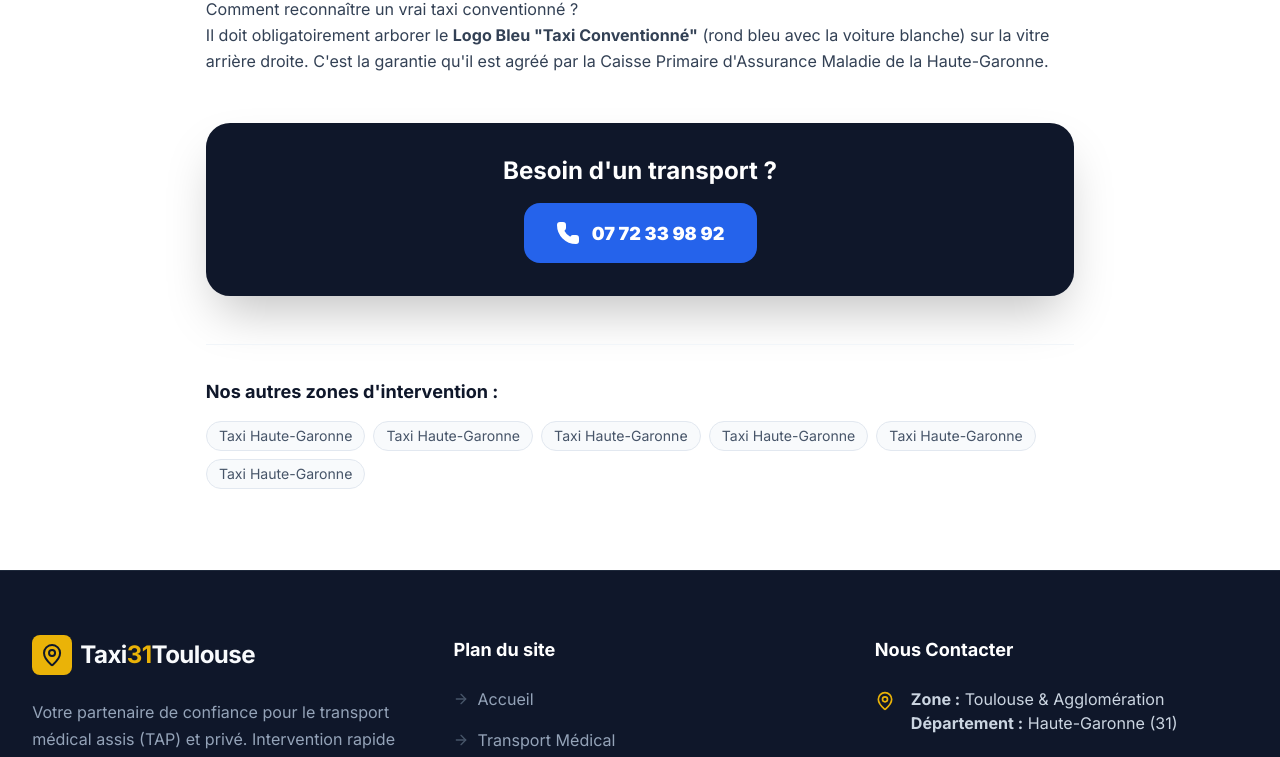
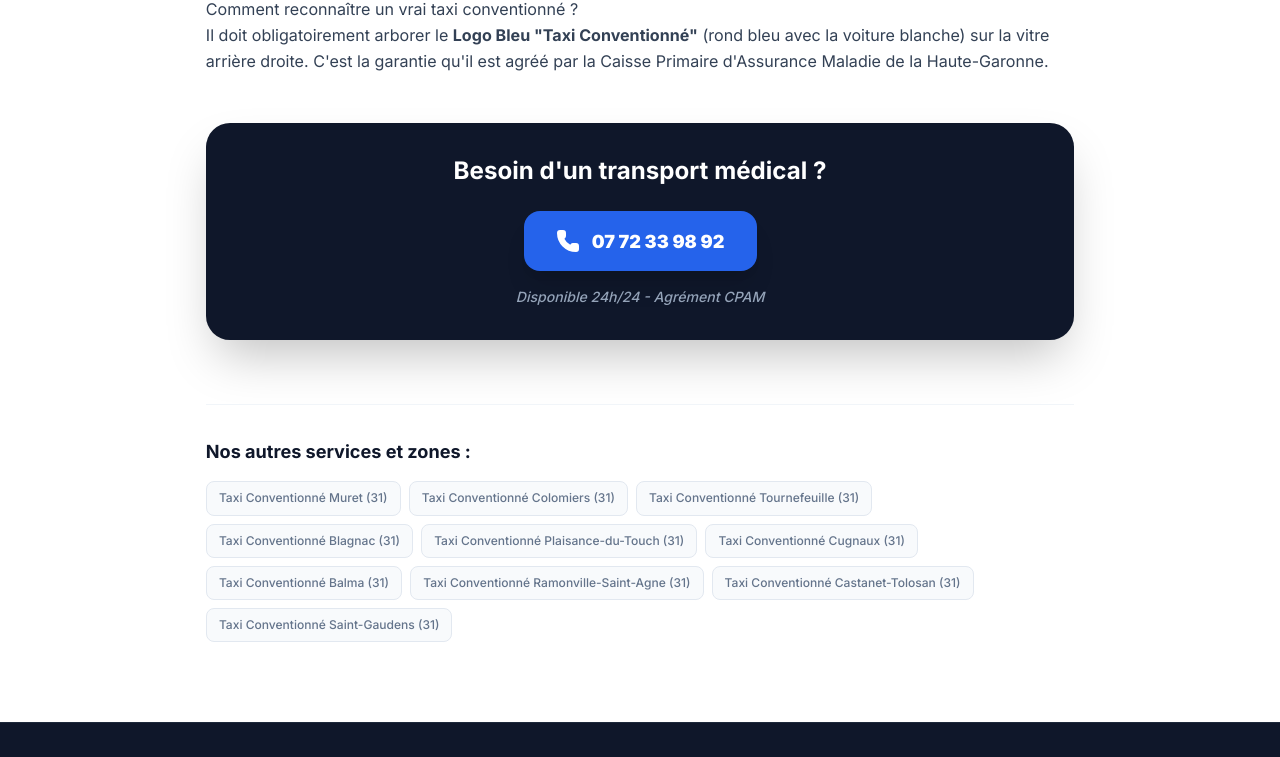
Before and after one commit to CHAIB-DRAA/taxi-vsl, a Next.js app: page /blog/difference-taxi-conventionne-vsl-ambulance in a window 1280 px wide. Shown: the part 880-1637 px from the top of the page. Built offline with nearby package versions, Linux system fonts and the light colour scheme.

Commit message:
ajouter balise

```diff
--- a/src/app/blog/[slug]/page.tsx
+++ b/src/app/blog/[slug]/page.tsx
@@ -1,12 +1,10 @@
 import { Metadata } from 'next';
 import Link from 'next/link';
-import { ArrowLeft, Phone, Calendar, Clock } from 'lucide-react';
+import { ArrowLeft, Phone, Calendar } from 'lucide-react';
 import { notFound } from 'next/navigation';
-// 🛠️ ON IMPORTE LA VRAIE SOURCE ICI
 import { articles } from "@/lib/articles";
 
 export async function generateMetadata({ params }: { params: { slug: string } }): Promise<Metadata> {
-  // On cherche dans les 54 articles
   const post = articles.find((p) => p.slug === params.slug);
 
   if (!post) return { title: "Article non trouvé" };
@@ -36,46 +34,52 @@ export default function BlogPost({ params }: { params: { slug: string } }) {
   return (
     <main className="min-h-screen bg-white pt-32 pb-20">
       <div className="max-w-4xl mx-auto px-4">
+        {/* Bouton Retour */}
         <Link href="/blog" className="inline-flex items-center gap-2 text-slate-500 hover:text-blue-600 mb-8 group">
           <ArrowLeft size={20} className="group-hover:-translate-x-1 transition-transform" />
           <span>Retour aux articles</span>
         </Link>
 
+        {/* Header */}
         <header className="mb-10">
           <div className="flex items-center gap-4 text-sm text-slate-500 mb-4">
             <span className="flex items-center gap-1"><Calendar size={16} /> {post.date}</span>
+            <span className="text-blue-600 font-bold uppercase tracking-widest text-xs">{post.category}</span>
           </div>
-          <h1 className="text-4xl md:text-5xl font-black text-slate-900 leading-tight mb-6">
+          <h1 className="text-3xl md:text-5xl font-black text-slate-900 leading-tight mb-6">
             {post.title}
           </h1>
         </header>
 
-       {/* Contenu de l'article avec rendu HTML */}
+        {/* Contenu HTML (Interprété grâce à dangerouslySetInnerHTML) */}
         <article className="prose prose-lg prose-slate max-w-none mb-12">
-  {/* On utilise dangerouslySetInnerHTML pour interpréter le HTML de ton fichier articles.ts */}
           <div
             className="text-slate-700 leading-relaxed"
             dangerouslySetInnerHTML={{ __html: post.content }}
           />
         </article>
-        {/* CTA de conversion */}
-        <div className="bg-slate-900 rounded-3xl p-8 text-center shadow-2xl">
-          <h2 className="text-2xl font-bold text-white mb-4">Besoin d'un transport ?</h2>
-          <a href="tel:0772339892" className="inline-flex items-center gap-3 bg-blue-600 text-white px-8 py-4 rounded-2xl font-black text-lg transition-transform hover:scale-105">
+
+        {/* CTA : Appel Direct */}
+        <div className="bg-slate-900 rounded-3xl p-8 text-center shadow-2xl mb-16">
+          <h2 className="text-2xl font-bold text-white mb-6">Besoin d'un transport médical ?</h2>
+          <a href="tel:0772339892" className="inline-flex items-center gap-3 bg-blue-600 hover:bg-blue-700 text-white px-8 py-4 rounded-2xl font-black text-lg transition-transform hover:scale-105 shadow-xl">
             <Phone size={24} fill="currentColor" /> 07 72 33 98 92
           </a>
+          <p className="text-slate-400 mt-4 text-sm font-medium italic">Disponible 24h/24 - Agrément CPAM</p>
         </div>
-        {/* Section liens internes pour booster l'indexation */}
+
+        {/* Section Liens Internes (Fixée ici) */}
         <section className="mt-12 pt-8 border-t border-slate-100">
-  <h3 className="text-lg font-bold text-slate-900 mb-4">Nos autres zones d'intervention :</h3>
+          <h3 className="text-lg font-bold text-slate-900 mb-4">Nos autres services et zones :</h3>
           <div className="flex flex-wrap gap-2">
-    {articles.slice(0, 6).map((item) => (
+            {articles.slice(0, 10).map((item) => (
               <Link
                 key={item.slug}
                 href={`/blog/${item.slug}`}
-        className="text-sm bg-slate-50 hover:bg-blue-50 text-slate-600 hover:text-blue-600 px-3 py-1 rounded-full border border-slate-200 transition-colors"
+                className="text-[11px] sm:text-xs bg-slate-50 hover:bg-blue-50 text-slate-500 hover:text-blue-600 px-3 py-2 rounded-lg border border-slate-200 transition-all font-medium"
               >
-        Taxi {item.city || "Haute-Garonne"}
+                {/* On utilise le titre pour éviter l'erreur TypeScript 'city' */}
+                {item.title.split(':')[0]}
               </Link>
             ))}
           </div>
@@ -85,7 +89,6 @@ export default function BlogPost({ params }: { params: { slug: string } }) {
   );
 }
 
-// 🛠️ CRUCIAL : Génère les 54 pages au moment du build
 export async function generateStaticParams() {
   return articles.map((post) => ({
     slug: post.slug,
```
Lines whose indentation alone changed are shown as unchanged.
